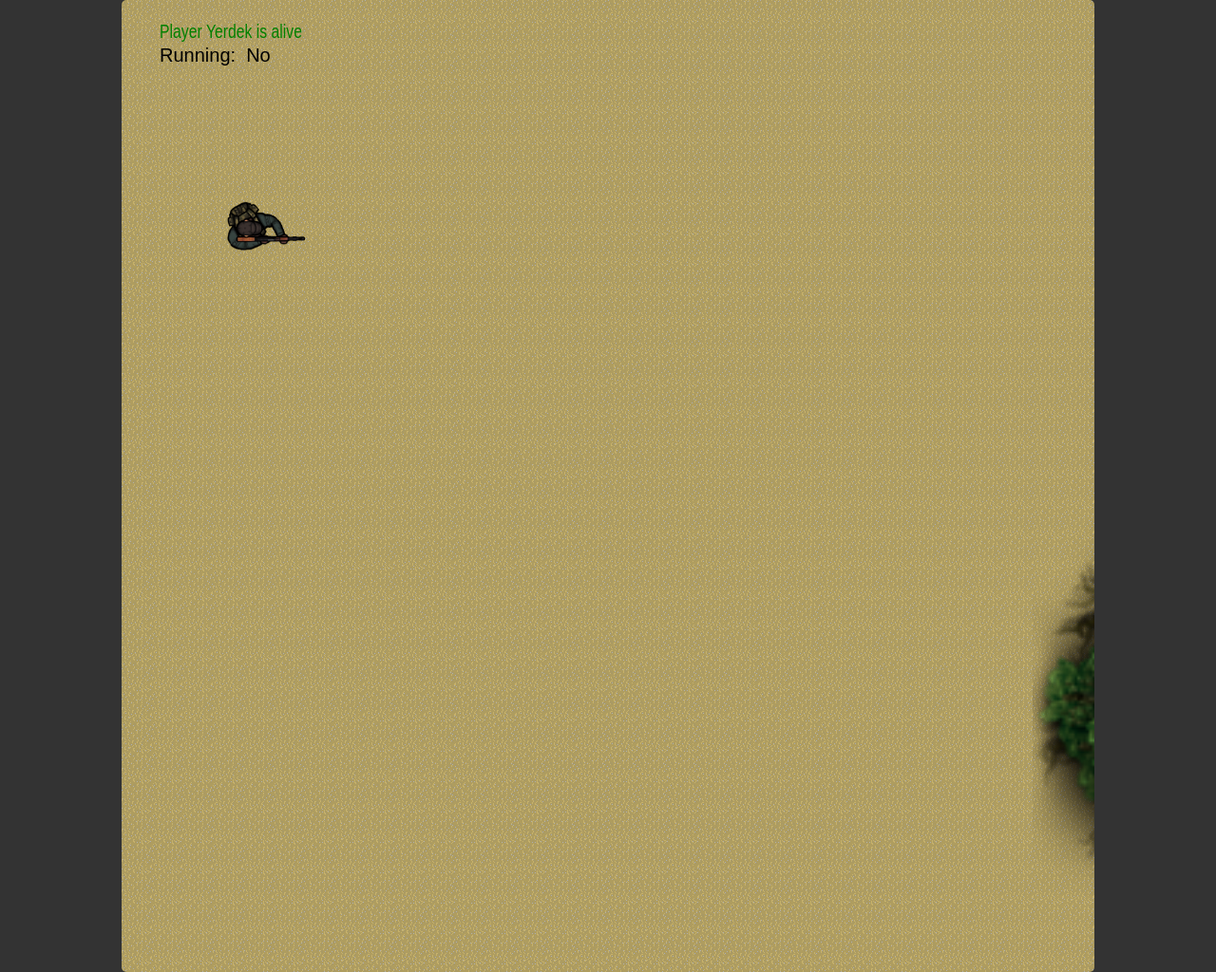
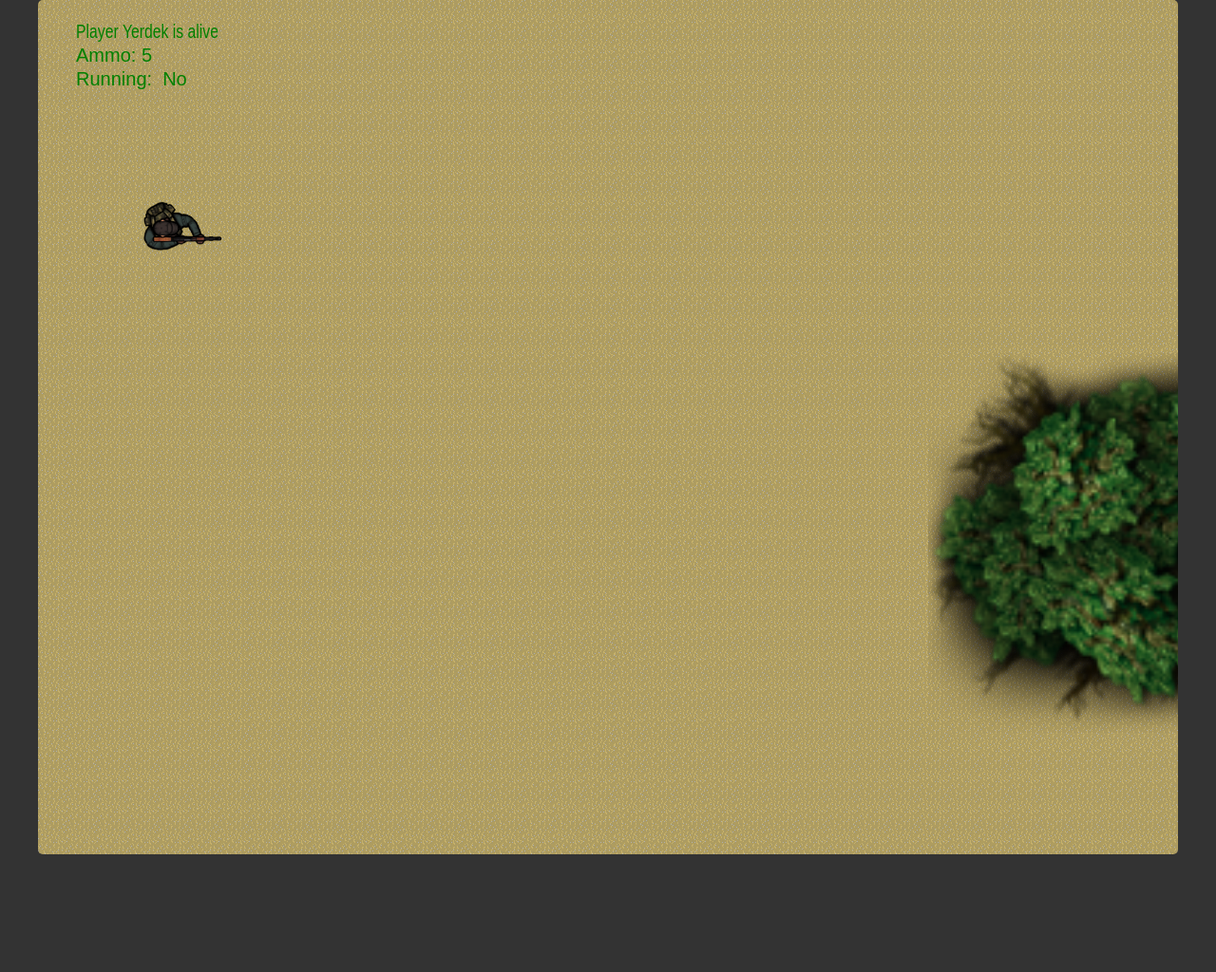
Before and after one commit to 5ocjal/jsGame, a plain HTML site: page index.html in a window 1280 px wide. Shown: the whole page at 95% size. After the commit the page ends 900 px from the top, so only its background shows below. Drawn offline with Linux system fonts and the light colour scheme.

Commit message:
befor refactor

```diff
--- a/index.html
+++ b/index.html
@@ -6,6 +6,7 @@
     <meta name="viewport" content="width=device-width, initial-scale=1.0">
     <title>jsGame</title>
     <link rel="stylesheet" href="./style/style.css">
+    <script src="./js/models.js"></script>
 </head>
 
 <body>
@@ -14,6 +15,7 @@
     <!-- Assets -->
     <img src="./assets/player.png" alt="" id="playerImg" />
     <img src="./assets/tree1.png" alt="" id="treeImg">
+    <img src="./assets/bullet.png" alt="" id="bulletImg">
 
 
     <script src="./index.js"></script>
--- a/index.js
+++ b/index.js
@@ -1,14 +1,16 @@
 const canvas = document.getElementById('canvas');
-canvas.width = 1024;
-canvas.height = 1024;
+canvas.width = 1200;
+canvas.height = 900;
 const ctx = canvas.getContext('2d');
 
 const playerImg = document.getElementById('playerImg')
 const treeImg = document.getElementById('treeImg');
+const bulletImg = document.getElementById('bulletImg');
 
 const player = {
     name: 'Yerdek',
     alive: true,
+    ammo: 5,
     width: 100,
     height: 70,
     posX: 100,
@@ -18,22 +20,21 @@ const player = {
     dirY: 0,
 }
 
-const bullet = {
-    posX: (player.posX + player.width - 7),
-    posY: (player.posY + player.height - 19),
+const Bullet = {
+    width: 100,
+    height: 50,
+    posX: 0, // (player.posX + player.width - 15),
+    posY: 0, // (player.posY + player.height - 21),
     dirX: 0,
     dirY: 0,
     speed: 15,
-    size: 12,
-    sAngle: 0,
-    eAngle: Math.PI *2,
 }
 
 const tree = {
     width: 400,
     height: 400,
-    posX: Math.floor(Math.random() * (canvas.width - 0 + 1)) + 0,
-    posY: Math.floor(Math.random() * (canvas.height - 0 + 1)) + 0,
+    posX: Math.floor(Math.random() * ((canvas.width - 200) - 0 + 1)) + 0,
+    posY: Math.floor(Math.random() * ((canvas.height - 200) - 0 + 1)) + 0,
     dirX: 0,
     dirY: 0,
     speed: 0,
@@ -48,10 +49,8 @@ function drawGui() {
     ctx.font = '20px Arial';
     ctx.fillStyle = 'green';
     ctx.fillText('Player ' + player.name + ' is ' + (player.alive ? 'alive' : 'dead'), 40, 40, 150);
-
-    ctx.font = '20px Arial';
-    ctx.fillStyle = 'black';
-    ctx.fillText('Running:  ' + (isRunning ? 'On' : 'No'), 40, 65);
+    ctx.fillText('Ammo: ' + player.ammo, 40, 65,150),
+    ctx.fillText('Running:  ' + (isRunning ? 'On' : 'No'), 40, 90,150);
 }
 
 function drawPlayer() {
@@ -63,11 +62,10 @@ function drawTree() {
 }
 
 function drawBullet() {
-    ctx.beginPath();
-    ctx.arc(bullet.posX, bullet.posY, bullet.size, bullet.sAngle, bullet.eAngle);
-    ctx.fillStyle = 'black';
-    ctx.fill();
-    ctx.stroke();
+    console.log('Drawing bullet');
+
+    let newBullet = new Bullet();
+    ctx.drawImage(bulletImg, Bullet.posX, Bullet.posY, Bullet.width, Bullet.height);
 }
 
 function newPossition() {
@@ -75,11 +73,17 @@ function newPossition() {
     player.posY += player.dirY;
 }
 
+function fireBullet() {
+    Bullet.posX += Bullet.dirX;
+}
+
 function update() {
+
     clearScreen();
     drawPlayer();
     drawTree();
-    drawGui();
+    drawGui()
+    fireBullet();
     newPossition();
     wallDetection();
     requestAnimationFrame(update);
@@ -96,12 +100,12 @@ function keyDownEvent(e) {
 
     playerIsRunning(e);
 
+    e.keyCode == 32 ? gunFire(e) : null;
     e.key === 'd' ? player.dirX = 1 * player.speed : null;
     e.key === 'a' ? player.dirX = -1 * player.speed : null;
     e.key === 'w' ? player.dirY = -1 * player.speed : null;
     e.key === 's' ? player.dirY = 1 * player.speed : null;
 }
-
 
 function keyUpEvent(e) {
     e.key === 'd' ? player.dirX = 0 : null;
@@ -115,6 +119,20 @@ function playerIsRunning(e) {
     isRunning ? player.speed = 5 : player.speed = 1;
 }
 
+function gunFire(e) {
+
+    let takeX = player.posX;
+    let takeY = player.posY;
+
+    console.log('Player X: ', takeX +' PlayerY: ', takeY);
+
+    if(player.ammo > 0){
+        drawBullet();
+        e.keyCode == 32 ? Bullet.dirX = 1 * Bullet.speed : null;
+        player.ammo = --player.ammo
+    }
+}
+
 update();
 
 document.addEventListener('keydown', keyDownEvent)
--- a/style/style.css
+++ b/style/style.css
@@ -26,3 +26,7 @@ body {
 #treeImg {
     display: none;
 }
+
+#bulletImg {
+    display: none;
+}
```
Also changed, not shown: js/models.js (added).
